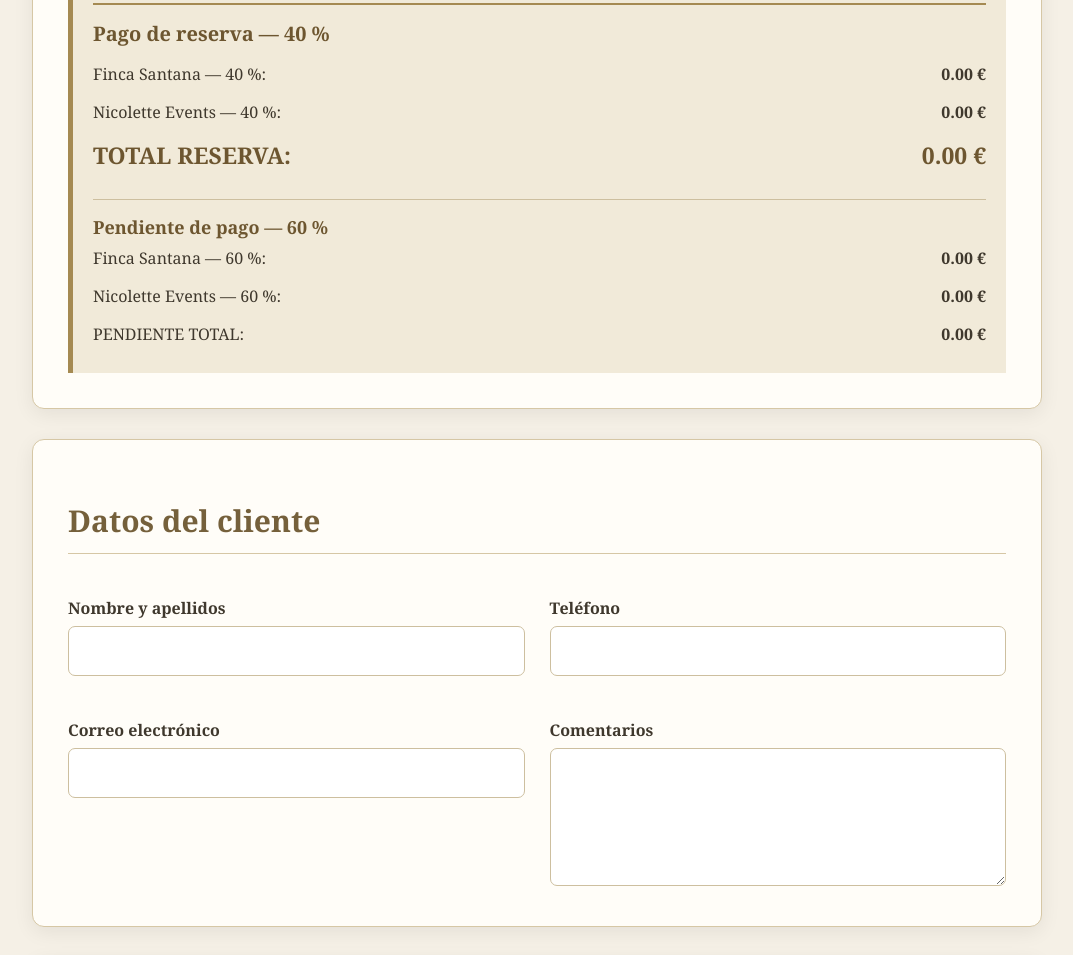
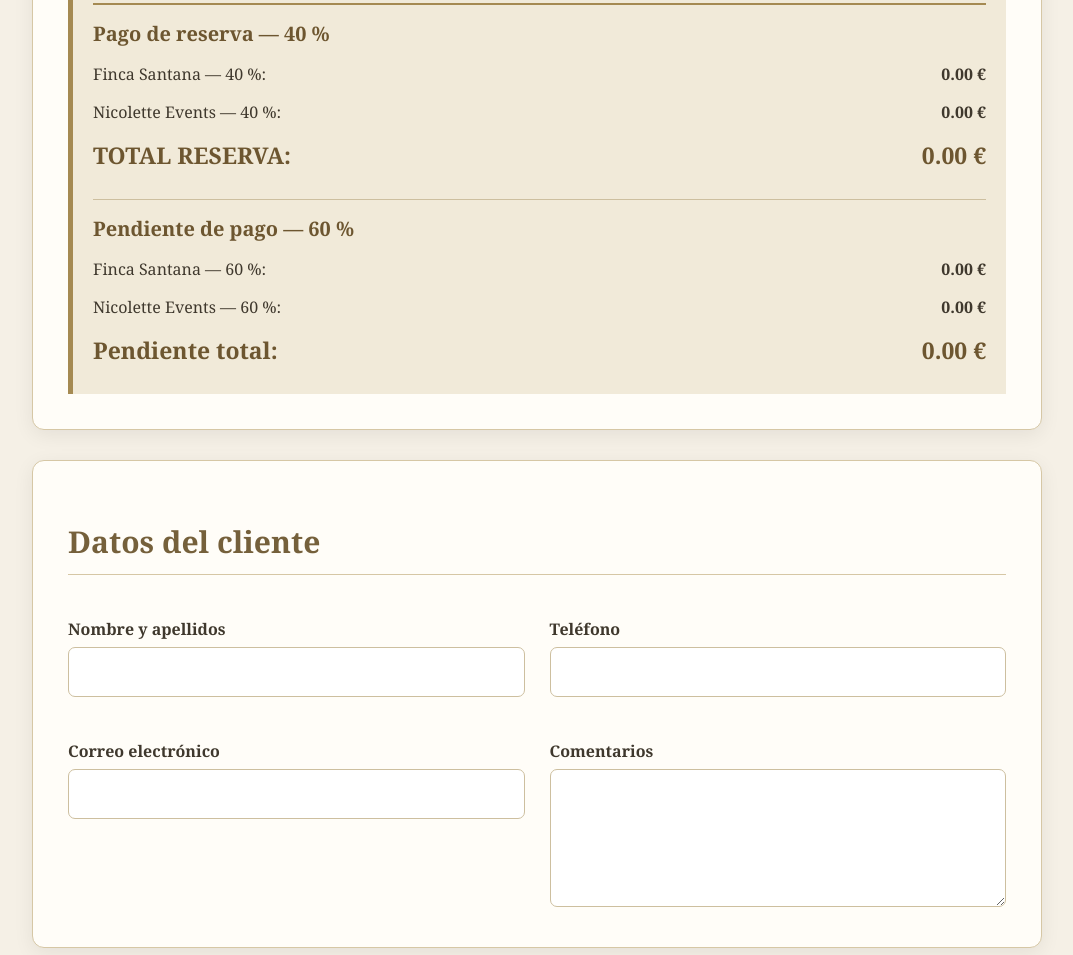
Before and after one commit to infofincasantana-bot/infofincasantana-bot.github.io, a plain HTML site: page reservas.html in a window 1280 px wide. Shown: the part 2309-3264 px from the top of the page, without its empty margins (103-1176 px from the left). Drawn offline with Linux system fonts and the light colour scheme; no server answers.

Commit message:
Add files via upload

```diff
--- a/reservas.html
+++ b/reservas.html
@@ -1056,7 +1056,7 @@ footer {
 
         <div class="pago-pendiente">
 
-            <div class="pago-pendiente-titulo">
+            <div class="pago-online-titulo">
                 Pendiente de pago — 60 %
             </div>
 
@@ -1087,10 +1087,10 @@ footer {
             </div>
 
 
-            <div class="price-line">
+            <div class="price-line pago-online-total">
 
                 <span>
-                    PENDIENTE TOTAL:
+                    Pendiente total:
                 </span>
 
                 <strong id="pago60">
```
